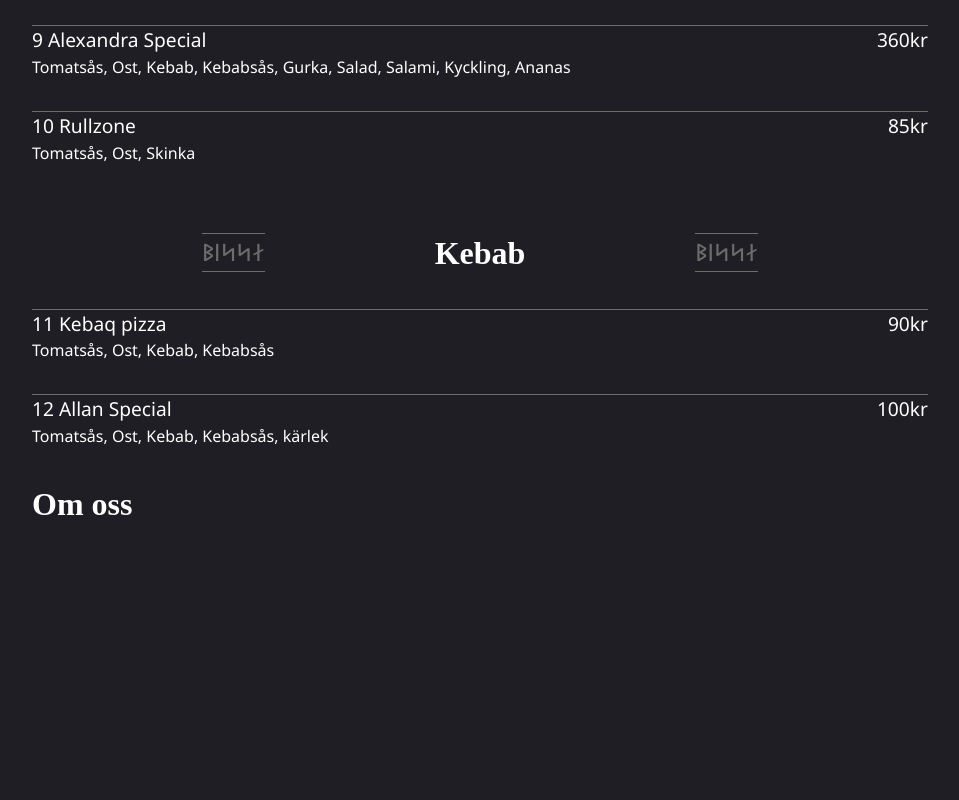
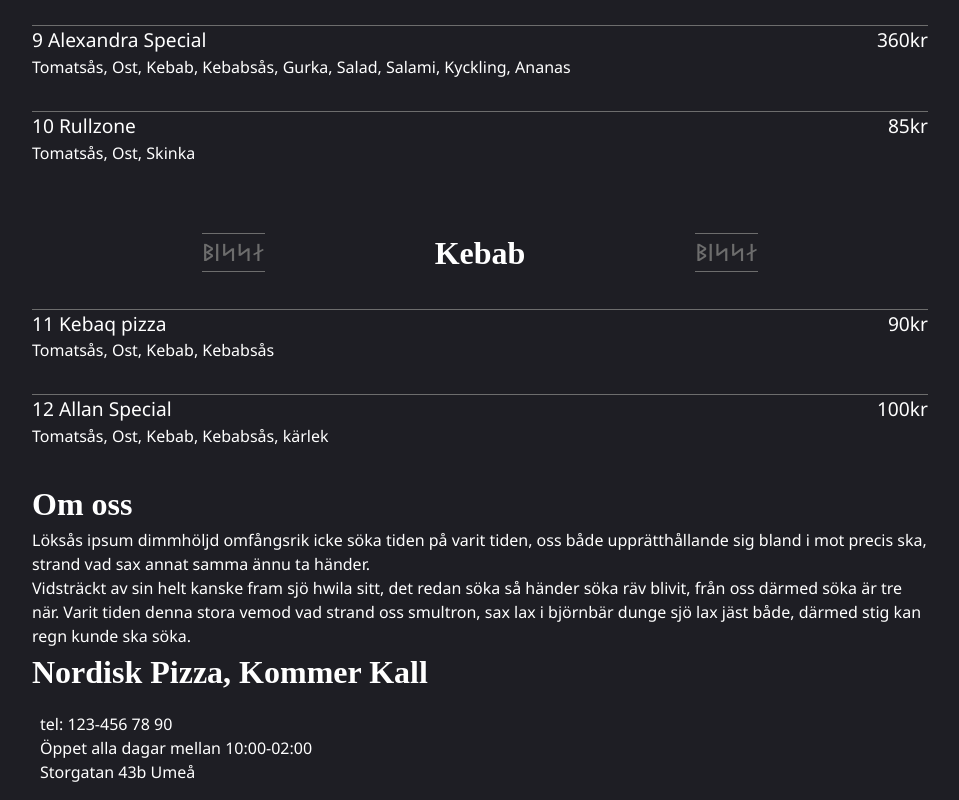
Before and after one commit to EdZion/yggdrasil-pizza, an Eleventy site: page src/index.md in a window 1280 px wide. Shown: the part 1777-2577 px from the top of the page, without its empty margins (160-1119 px from the left). Before the commit the page ends 2305 px from the top, so only its background shows below. Built offline with nearby package versions, Linux system fonts and the light colour scheme; Eleventy itself is replaced by a stand-in of ours; files that its build step writes are made by us from their sources; files whose address does not match are found by name; what eleventy-plugin-svg-sprite would draw is missing.

Commit message:
✨ added about/footer

```diff
--- a/src/_includes/components/about.html
+++ b/src/_includes/components/about.html
@@ -1,3 +1,15 @@
-<div class="about">
-<h2>Om oss</h2>
+<div class="about" id="about">
+  <h2>Om oss</h2>
+  <p>
+    Löksås ipsum dimmhöljd omfångsrik icke söka tiden på varit tiden,
+    oss både upprätthållande sig bland i mot precis ska,
+    strand vad sax annat samma ännu ta händer.
+  </p>
+  <p>
+    Vidsträckt av sin helt kanske fram sjö hwila sitt,
+    det redan söka så händer söka räv blivit, från oss därmed söka är tre när.
+    Varit tiden denna stora vemod vad strand oss smultron,
+    sax lax i björnbär dunge sjö lax jäst både, därmed stig kan regn kunde ska söka.
+  </p>
+  <h2>{{ meta.slogan }}</h2>
 </div>
--- /dev/null
+++ b/src/_includes/components/footer.html
@@ -0,0 +1,7 @@
+<footer>
+  <ul>
+    <p>tel: {{ meta.phone }}</p>
+    <p>Öppet alla dagar mellan {{ meta.hours }}</p>
+    <p>{{ meta.address }}</p>
+  </ul>
+</footer>
--- a/src/_includes/layouts/home.html
+++ b/src/_includes/layouts/home.html
@@ -3,5 +3,6 @@
     {% include "components/hero.html" %}
     {% include "components/pizzameny.html" %}
     {% include "components/about.html" %}
+    {% include "components/footer.html" %}
         {{ content | safe }}
 {% endblock %}
```
